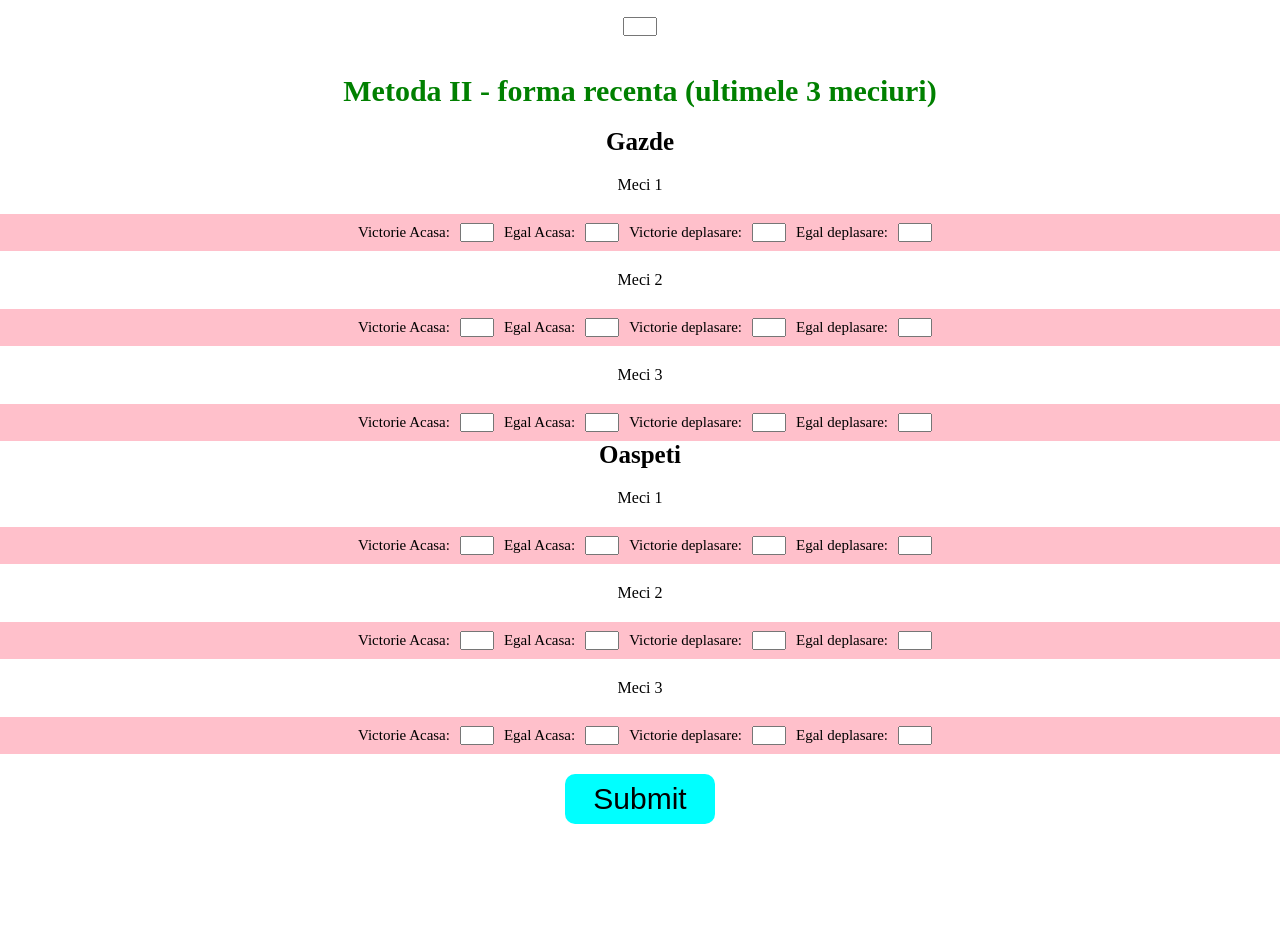
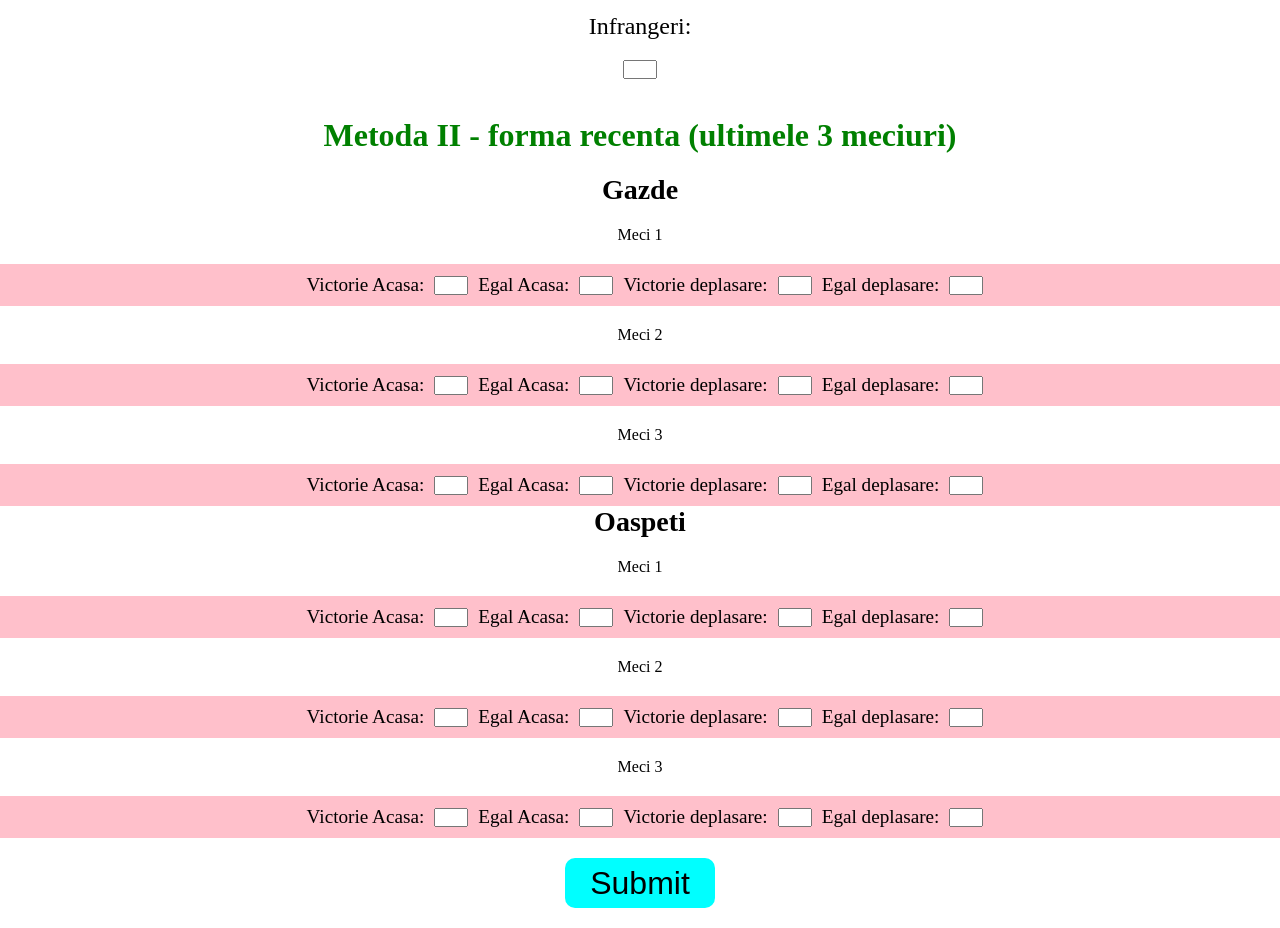
Before and after one commit to jigsaw2510/app, a plain HTML site: page index.html in a window 1280 px wide. Shown: the part 946-1874 px from the top of the page. Before the commit the page ends 1790 px from the top, so only its background shows below. Drawn offline with Linux system fonts and the light colour scheme.

Commit message:
updated font size

```diff
--- a/style.css
+++ b/style.css
@@ -12,12 +12,12 @@ body {
 	flex-wrap: wrap;
 }
 h3 {
-	font-size: 30px;
+	font-size: 2em;
 	color: green;
 	margin: 20px;
 }
 h5 {
-	font-size: 25px;
+	font-size: 1.75em;
 }
 p {
 	margin: 20px;
@@ -34,7 +34,7 @@ p {
 }
 label {
 	margin: 20px;
-	font-size: 20px;
+	font-size: 1.5em;
 }
 input {
 	width: 30px;
@@ -44,7 +44,7 @@ input {
 #submit {
 	width: 150px !important;
 	height: 50px;
-	font-size: 30px;
+	font-size: 2em;
 	border-radius: 10px;
 	background-color: aqua;
 	border-style: none;
@@ -71,6 +71,6 @@ form {
 	flex-wrap: wrap;
 }
 .row label {
-	font-size: 15px;
+	font-size: 1.2em;
 	margin: 10px;
 }
```
